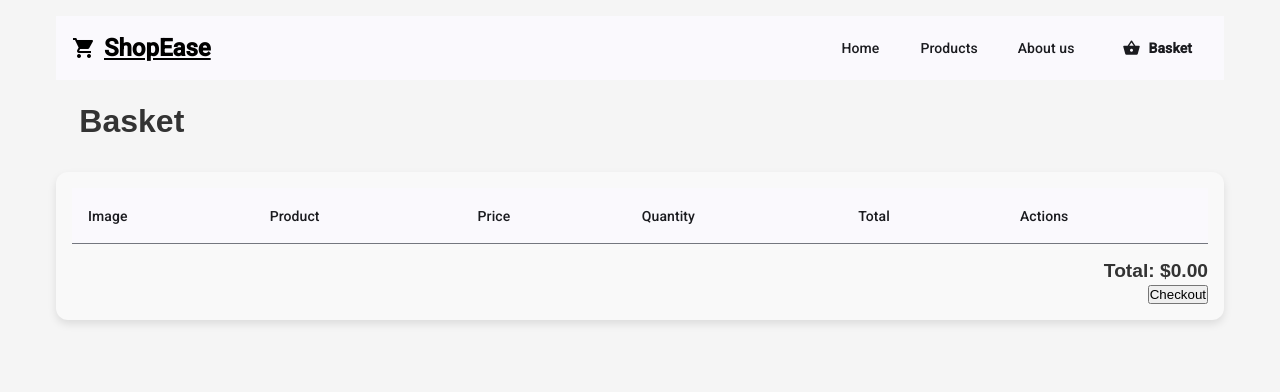
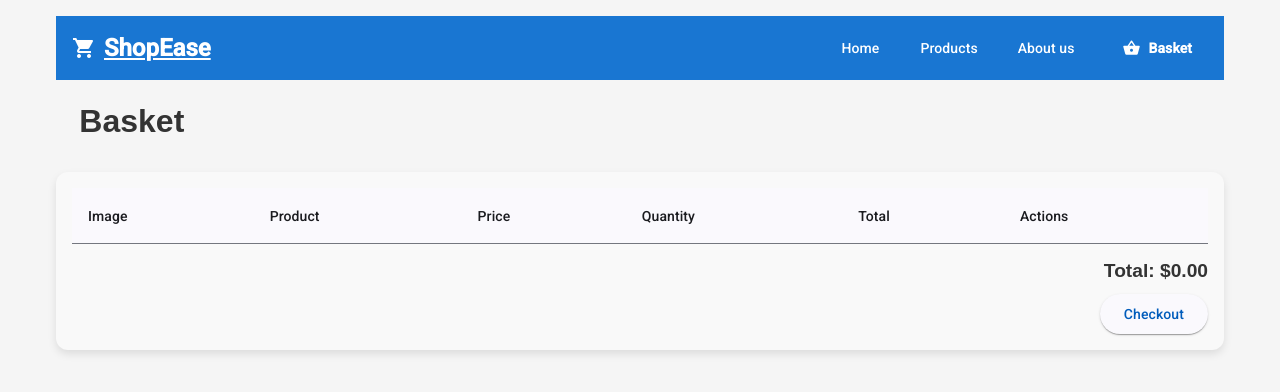
Before and after one commit to lovintoja/ShopEaseAngular, an Angular app: page /basket in a window 1280 px wide. Shown: the top 392 px of the page. Built offline with nearby package versions, Linux system fonts and the light colour scheme.

Commit message:
003: unify colors

```diff
--- a/src/app/components/basket/basket.component.css
+++ b/src/app/components/basket/basket.component.css
@@ -43,6 +43,9 @@
     font-weight: bold;
     color: #333;
   }
+  .total p {
+    padding-bottom: 1%;
+  }
 
   .empty-message {
     text-align: center;
@@ -50,8 +53,3 @@
     font-size: 1.1rem;
     margin-top: 2rem;
   }
-
-  .mat-dialog-container {
-    display: grid;
-    background-color: red;
-  }
--- a/src/app/components/basket/basket.component.ts
+++ b/src/app/components/basket/basket.component.ts
@@ -4,14 +4,15 @@ import { Product } from '../../models/product.model';
 import { BasketService } from '../../services/basket.service';
 import { CommonModule, CurrencyPipe } from '@angular/common';
 import { MatIcon } from '@angular/material/icon';
-import { MatTableModule } from '@angular/material/table';
+import { MatHeaderCell, MatTableModule } from '@angular/material/table';
 import { MatDialog } from '@angular/material/dialog';
 import { CheckoutDialogComponent } from '../checkout-dialog/checkout-dialog.component';
+import { MatButton } from '@angular/material/button';
 
 @Component({
   selector: 'app-basket',
   templateUrl: './basket.component.html',
-  imports: [CurrencyPipe, MatIcon, CommonModule, MatTableModule],
+  imports: [CurrencyPipe, MatIcon, CommonModule, MatTableModule, MatButton, MatIcon, MatHeaderCell],
   styleUrls: ['./basket.component.css']
 })
 export class BasketComponent implements OnInit {
--- a/src/app/components/navigation-menu/navigation-menu.component.css
+++ b/src/app/components/navigation-menu/navigation-menu.component.css
@@ -4,7 +4,11 @@
     justify-content: space-between;
     align-items: center;
     padding: 0 16px;
-    color: lightblue;
+    background-color: #1976D2;
+  }
+
+  .navbar a {
+    color: white;
   }
 
   .navbar-logo {
--- a/src/app/components/navigation-menu/navigation-menu.component.ts
+++ b/src/app/components/navigation-menu/navigation-menu.component.ts
@@ -1,6 +1,6 @@
 import { Component } from '@angular/core';
 import { MatToolbarModule } from '@angular/material/toolbar';
-import { MatButtonModule } from '@angular/material/button';
+import { MatButton, MatButtonModule } from '@angular/material/button';
 import { MatIconModule } from '@angular/material/icon';
 import { MatMenuModule } from '@angular/material/menu';
 import { RouterLink } from '@angular/router';
--- a/src/app/components/product-list/product-list.component.css
+++ b/src/app/components/product-list/product-list.component.css
@@ -44,7 +44,7 @@
   }
 
   .product-card button {
-    background-color: #6200ea;
+    background-color: #1976D2;
     color: white;
     border: none;
     padding: 0.75rem 1.25rem;
@@ -55,7 +55,7 @@
   }
 
   .product-card button:hover {
-    background-color: #3700b3;
+    background-color: #2196F3;
     transform: translateY(-3px); /* Slight button lift effect */
   }
 
```
